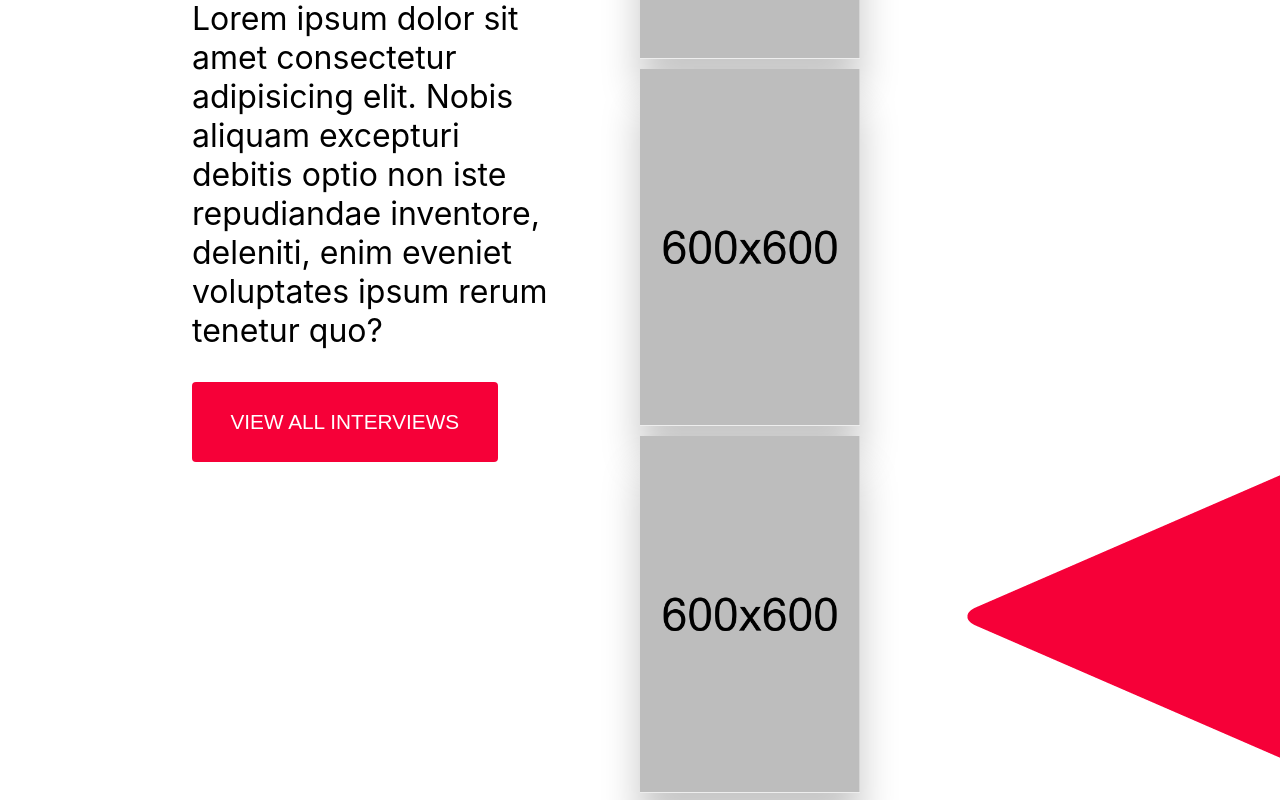
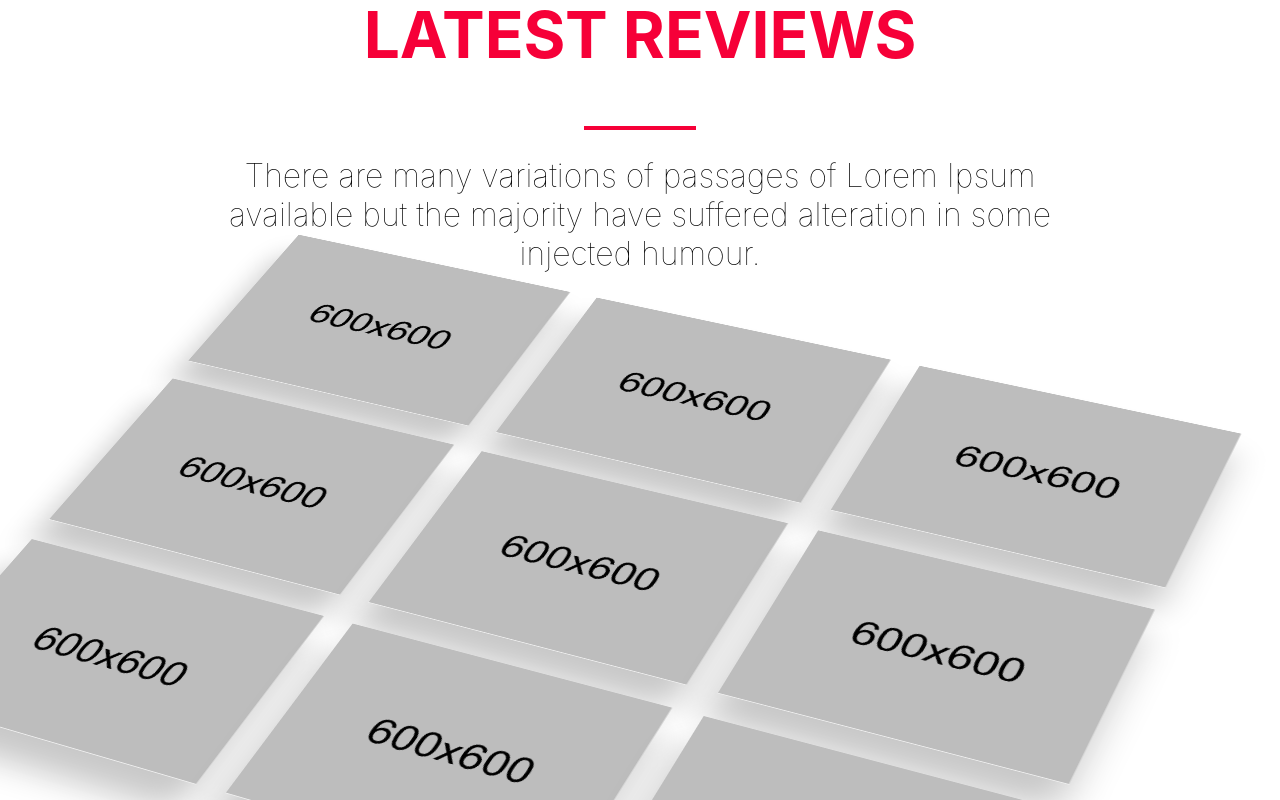
Before and after one commit to amerkhanfar/Jorzine, a Next.js app: page / in a window 1280 px wide. Shown: the part 2700-3500 px from the top of the page. Built offline with nearby package versions, Linux system fonts and the light colour scheme.

Commit message:
created the reviews section

```diff
--- /dev/null
+++ b/screens/Reviews.jsx
@@ -0,0 +1,223 @@
+import Link from "next/link";
+import React from "react";
+import styled from "styled-components";
+
+const Reviews = () => {
+  return (
+    <Container>
+      <div style={{ position: "absolute", bottom: "0", left: "0" }}>
+        <img src='/assets/play_bg.png' />
+      </div>
+      <div
+        style={{
+          display: "flex",
+          flexDirection: "column",
+          textAlign: "center",
+          alignItems: "center",
+        }}>
+        <SectionHeading>Latest Reviews</SectionHeading>
+        <HeadingHr />
+        <SectionBody>
+          There are many variations of passages of Lorem Ipsum available but the
+          majority have suffered alteration in some injected humour.
+        </SectionBody>
+      </div>
+
+      <PerspectiveContainer>
+        <FlexContainer>
+          <ImageContainer>
+            <Overlay>
+              <OverlayHeading>Review Name</OverlayHeading>
+              <OverlayFooter>By: Amer Khanfar</OverlayFooter>
+            </Overlay>
+          </ImageContainer>
+
+          <ImageContainer>
+            <Overlay>
+              <OverlayHeading>Review Name</OverlayHeading>
+              <OverlayFooter>By: Amer Khanfar</OverlayFooter>
+            </Overlay>
+          </ImageContainer>
+
+          <ImageContainer>
+            <Overlay>
+              <OverlayHeading>Review Name</OverlayHeading>
+              <OverlayFooter>By: Amer Khanfar</OverlayFooter>
+            </Overlay>
+          </ImageContainer>
+
+          <ImageContainer>
+            <Overlay>
+              <OverlayHeading>Review Name</OverlayHeading>
+              <OverlayFooter>By: Amer Khanfar</OverlayFooter>
+            </Overlay>
+          </ImageContainer>
+
+          <ImageContainer>
+            <Overlay>
+              <OverlayHeading>Review Name</OverlayHeading>
+              <OverlayFooter>By: Amer Khanfar</OverlayFooter>
+            </Overlay>
+          </ImageContainer>
+
+          <ImageContainer>
+            <Overlay>
+              <OverlayHeading>Review Name</OverlayHeading>
+              <OverlayFooter>By: Amer Khanfar</OverlayFooter>
+            </Overlay>
+          </ImageContainer>
+
+          <ImageContainer>
+            <Overlay>
+              <OverlayHeading>Review Name</OverlayHeading>
+              <OverlayFooter>By: Amer Khanfar</OverlayFooter>
+            </Overlay>
+          </ImageContainer>
+
+          <ImageContainer>
+            <Overlay>
+              <OverlayHeading>Review Name</OverlayHeading>
+              <OverlayFooter>By: Amer Khanfar</OverlayFooter>
+            </Overlay>
+          </ImageContainer>
+
+          <ImageContainer>
+            <Overlay>
+              <OverlayHeading>Review Name</OverlayHeading>
+              <OverlayFooter>By: Amer Khanfar</OverlayFooter>
+            </Overlay>
+          </ImageContainer>
+        </FlexContainer>
+      </PerspectiveContainer>
+    </Container>
+  );
+};
+
+export default Reviews;
+
+const Container = styled.div`
+  position: relative;
+  width: 100vw;
+  display: flex;
+  flex-direction: column;
+  align-items: center;
+  justify-content: space-between;
+  min-height: 150vh;
+  margin: 15rem 0rem;
+  @media (max-width: 821px) {
+    min-height: 100vh;
+  }
+`;
+
+const SectionHeading = styled.h2`
+  font-size: 4rem;
+  color: #f60038;
+  font-weight: 700;
+  text-transform: uppercase;
+`;
+
+const HeadingHr = styled.div`
+  width: 7rem;
+  height: 4px;
+  background-color: #f60038;
+  align-self: center;
+`;
+
+const SectionBody = styled.h2`
+  width: 70%;
+  font-size: 2rem;
+  font-weight: lighter;
+`;
+
+const PerspectiveContainer = styled.div`
+  perspective: 2950px;
+  height: 100vh;
+  width: 100%;
+  overflow-x: visible;
+`;
+
+const FlexContainer = styled.div`
+  display: flex;
+  flex-wrap: wrap;
+  height: 100%;
+  width: 100%;
+  justify-content: flex-end;
+  gap: 2rem;
+  transform: translate3d(-11%, -25%, 0) scale(1) rotateX(45deg) rotateY(-5deg)
+    rotateZ(25deg);
+  overflow-x: visible;
+
+  @media (max-width: 821px) {
+    transform: none;
+  }
+`;
+
+const Overlay = styled.div`
+  background: rgb(0, 0, 0, 0.7);
+  opacity: 0;
+  position: absolute;
+  left: 0;
+  top: 0;
+  display: flex;
+  flex-direction: column;
+  width: 100%;
+  height: 100%;
+  align-items: center;
+`;
+
+const OverlayHeading = styled.h2`
+  color: white;
+  font-size: 2rem;
+`;
+
+const OverlayFooter = styled(OverlayHeading)``;
+
+const ImageContainer = styled.div`
+  position: relative;
+  width: 27%;
+  box-shadow: 0px 36px 36.9px 1.1px rgba(0, 0, 0, 0.22),
+    inset -0.5px -0.9px 0 0 rgba(255, 255, 255, 0.75);
+  background-image: url("/assets/600x600.png");
+  background-size: cover;
+  background-position: center;
+  transition: all 0.6s ease-in-out;
+
+  &:hover {
+    -webkit-transform: scale(1.5);
+    -ms-transform: scale(1.5);
+    transform: scale(1.5);
+    -webkit-box-shadow: 0px 36px 67.9px 2.1px rgba(0, 0, 0, 0.5),
+      inset -0.5px -0.9px 0 0 rgba(255, 255, 255, 0.75);
+    box-shadow: 0px 36px 67.9px 2.1px rgba(0, 0, 0, 0.5),
+      inset -0.5px -0.9px 0 0 rgba(255, 255, 255, 0.75);
+    -webkit-transition: all 0.6s ease-in-out;
+    -o-transition: all 0.6s ease-in-out;
+    transition: all 0.6s ease-in-out;
+    position: relative;
+    z-index: 5;
+  }
+
+  &:hover ${Overlay} {
+    opacity: 1;
+    transition: all 1s ease-in-out;
+  }
+
+  @media (max-width: 821px) {
+    width: 47%;
+
+    &:hover {
+      -webkit-transform: scale(1.2);
+      -ms-transform: scale(1.2);
+      transform: scale(1.2);
+      -webkit-box-shadow: 0px 36px 67.9px 2.1px rgba(0, 0, 0, 0.5),
+        inset -0.5px -0.9px 0 0 rgba(255, 255, 255, 0.75);
+      box-shadow: 0px 36px 67.9px 2.1px rgba(0, 0, 0, 0.5),
+        inset -0.5px -0.9px 0 0 rgba(255, 255, 255, 0.75);
+      -webkit-transition: all 0.6s ease-in-out;
+      -o-transition: all 0.6s ease-in-out;
+      transition: all 0.6s ease-in-out;
+      position: relative;
+      z-index: 5;
+    }
+  }
+`;
```
